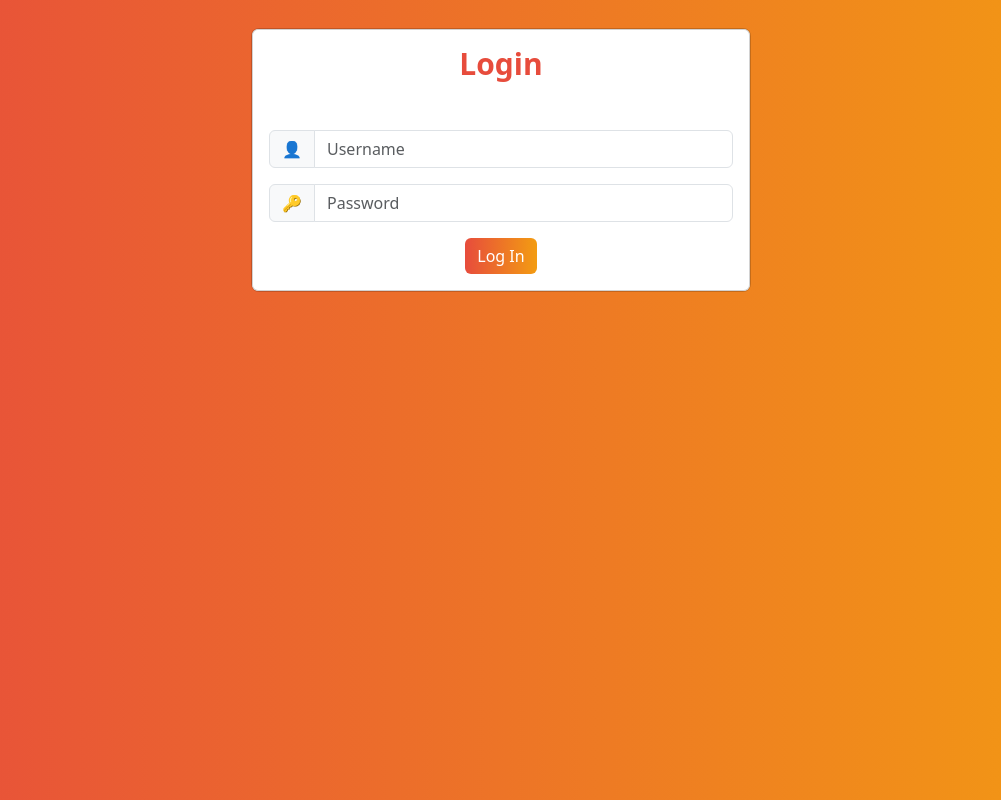
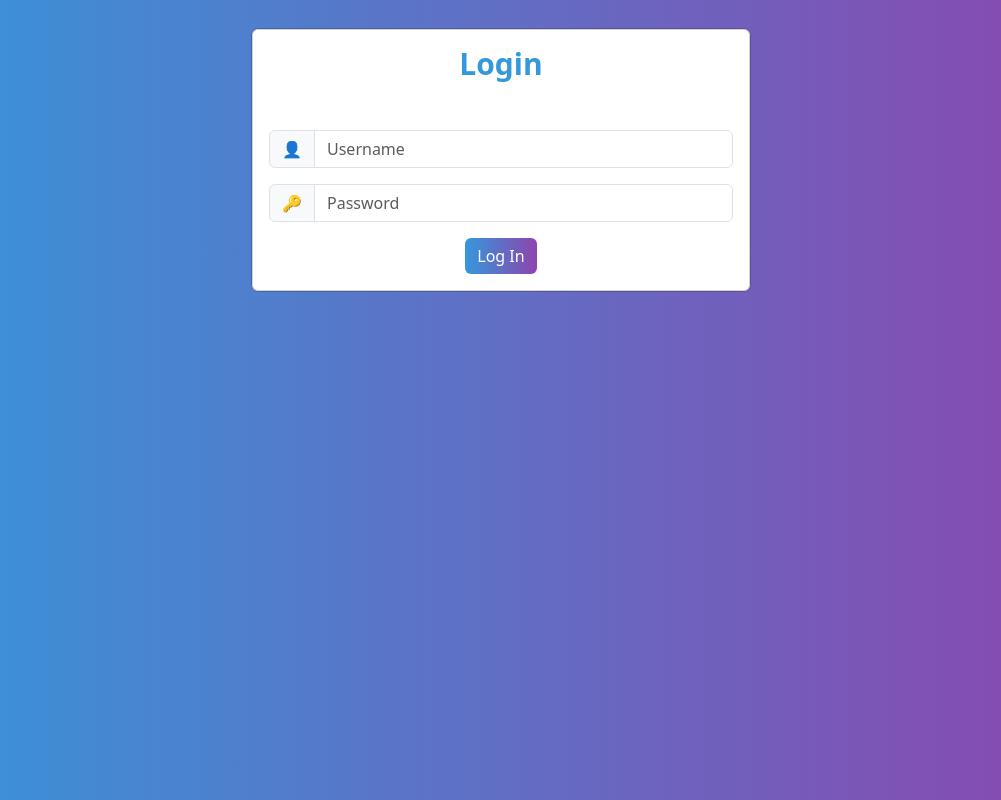
Before and after one commit to AdrianBedon/front-react, a React (Vite) app in the folder viewsApiViajes/: page /login in a window 1280 px wide. Shown: the whole page, without its empty margins (139-1140 px from the left). Built offline with nearby package versions, Linux system fonts and the light colour scheme.

Commit message:
Cambios en gradient

```diff
--- a/viewsApiViajes/src/styles.css
+++ b/viewsApiViajes/src/styles.css
@@ -41,18 +41,18 @@
 }
 
 h5 {
-    color: #E74C3C;
+    color: #3498DB;
     font-size: 30px;
     font-weight: 600;
 }
 
 .gradient-custom {
-    background: #E74C3C;
-    background: linear-gradient(to right, rgba(231, 76, 60), rgba(243, 156, 18));
+    background: #3498DB;
+    background: linear-gradient(to right, rgba(52, 152, 219), rgba(142, 68, 173));
     border: 0px;
 }
 
 .bg-gradient-login {
-    background: #E74C3C;
-    background: linear-gradient(to right, rgba(231, 76, 60), rgba(243, 156, 18));
+    background: #3498DB;
+    background: linear-gradient(to right, rgba(52, 152, 219), rgba(142, 68, 173));
 }
```
